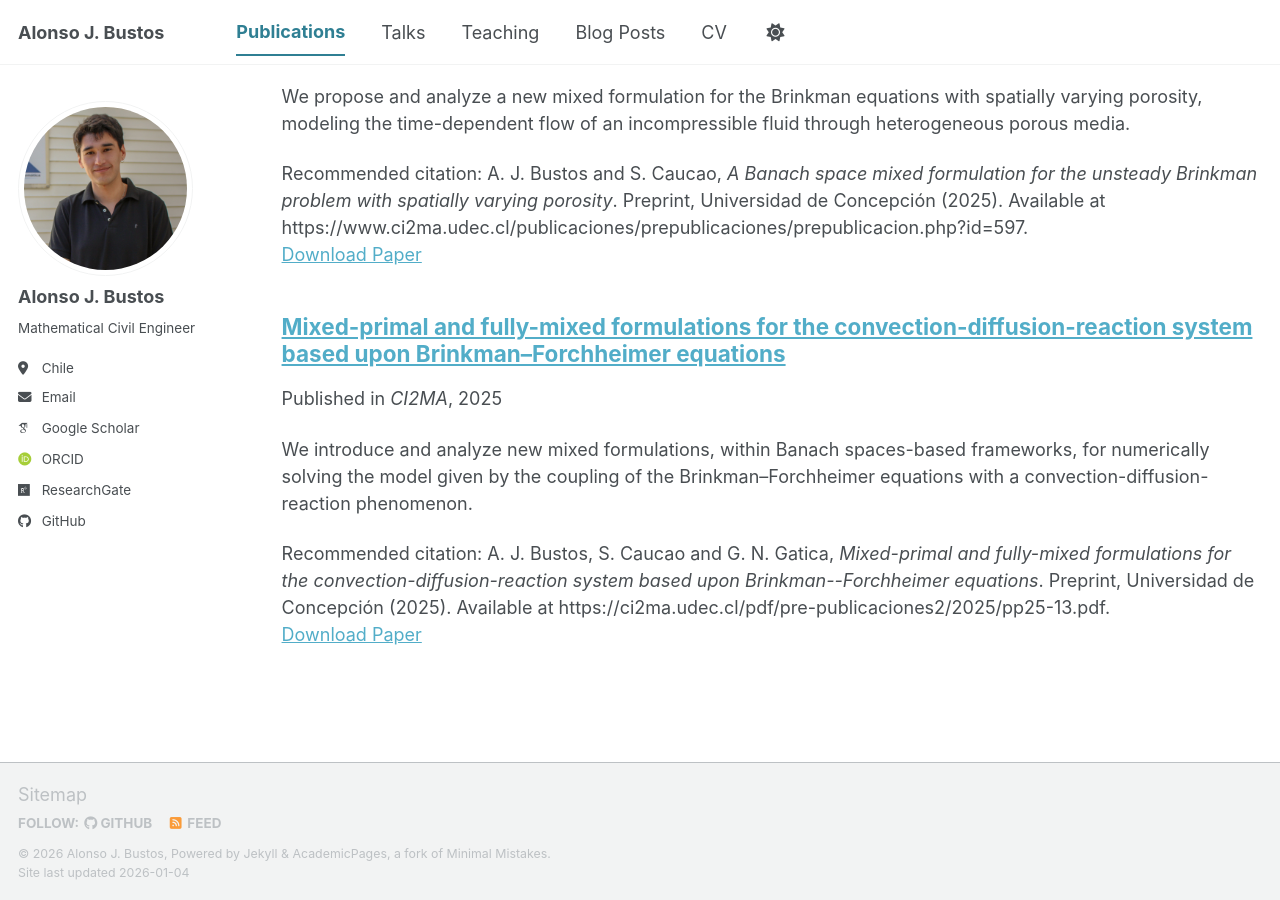
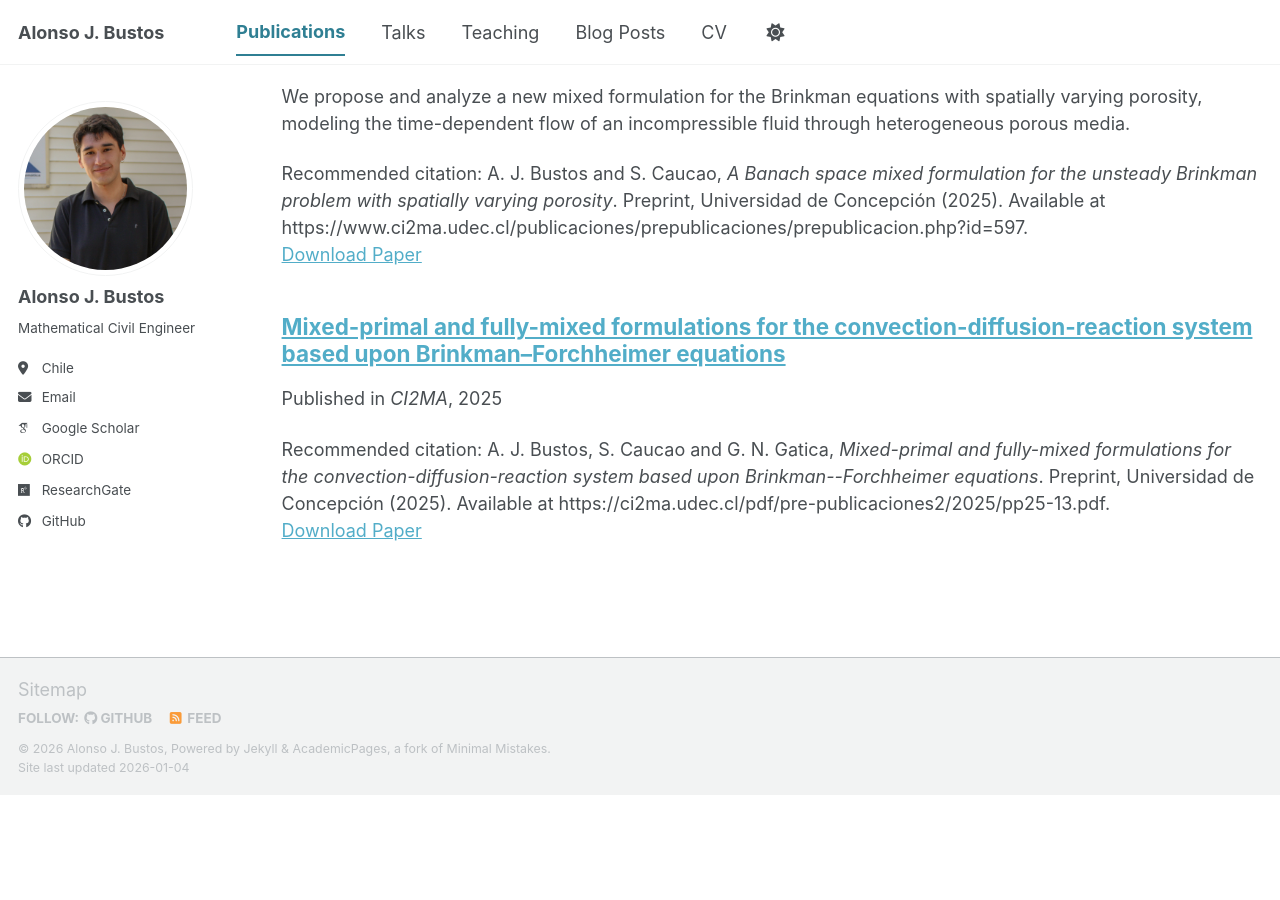
Before and after one commit to alonsojbustos/alonsojbustos.github.io, a Jekyll site: the page built from _pages/publications.html, in a window 1280 px wide and 900 px high, scrolled down 712 px. Built offline with Jekyll 4.4.1, drawn with Linux system fonts in a browser that asks for light colours; some web fonts are replaced; a script bundle is joined from its source files by our own code; library files that are not in the unit come from our copies; after the commit the page ends 1507 px from its top, so only the background shows below that.

Commit message:
Update 2025-2-BF-CDR.md

```diff
--- a/_publications/2025-2-BF-CDR.md
+++ b/_publications/2025-2-BF-CDR.md
@@ -3,7 +3,7 @@ title: "Mixed-primal and fully-mixed formulations for the convection-diffusion-r
 collection: publications
 category: preprints
 permalink: /publication/mixed-primal-fully-mixed-CDR-BF
-excerpt: "We introduce and analyze new mixed formulations, within Banach spaces-based frameworks, for numerically solving the model given by the coupling of the Brinkman--Forchheimer equations with a convection-diffusion-reaction phenomenon."
+excerpt: ""
 date: 2025-01-02
 venue: "CI2MA"
 paperurl: "https://www.ci2ma.udec.cl/publicaciones/prepublicaciones/prepublicacion.php?id=579"
```
